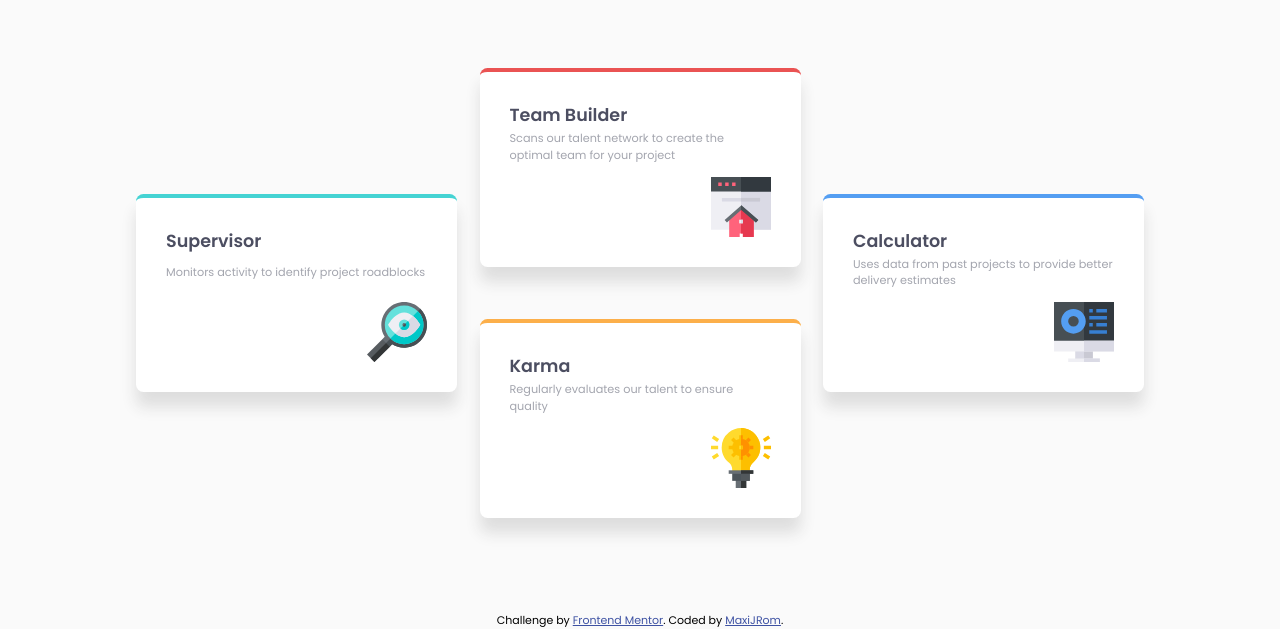
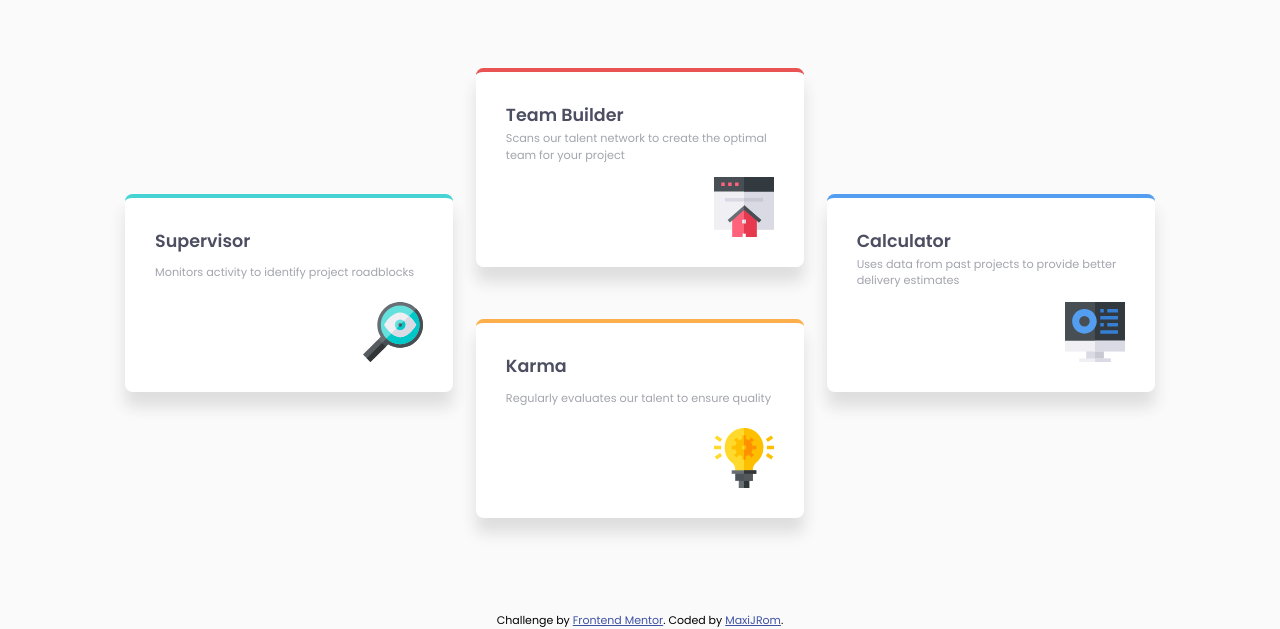
Before and after one commit to MaxiJRom/9-four-card-feature-section-master, a plain HTML site: page index.html in a window 1280 px wide. Shown: the part 188-817 px from the top of the page. Drawn offline with Linux system fonts and the light colour scheme.

Commit message:
Update style.css

```diff
--- a/style.css
+++ b/style.css
@@ -101,7 +101,7 @@ section{
     .card-container {
         min-height: 32rem;
         display: grid;
-        width: 80%;
+        max-width:1030px;
         gap: 1.5rem;
         grid-template-rows: repeat(4, 1fr);
         grid-template-columns: repeat(3, 1fr);
```
